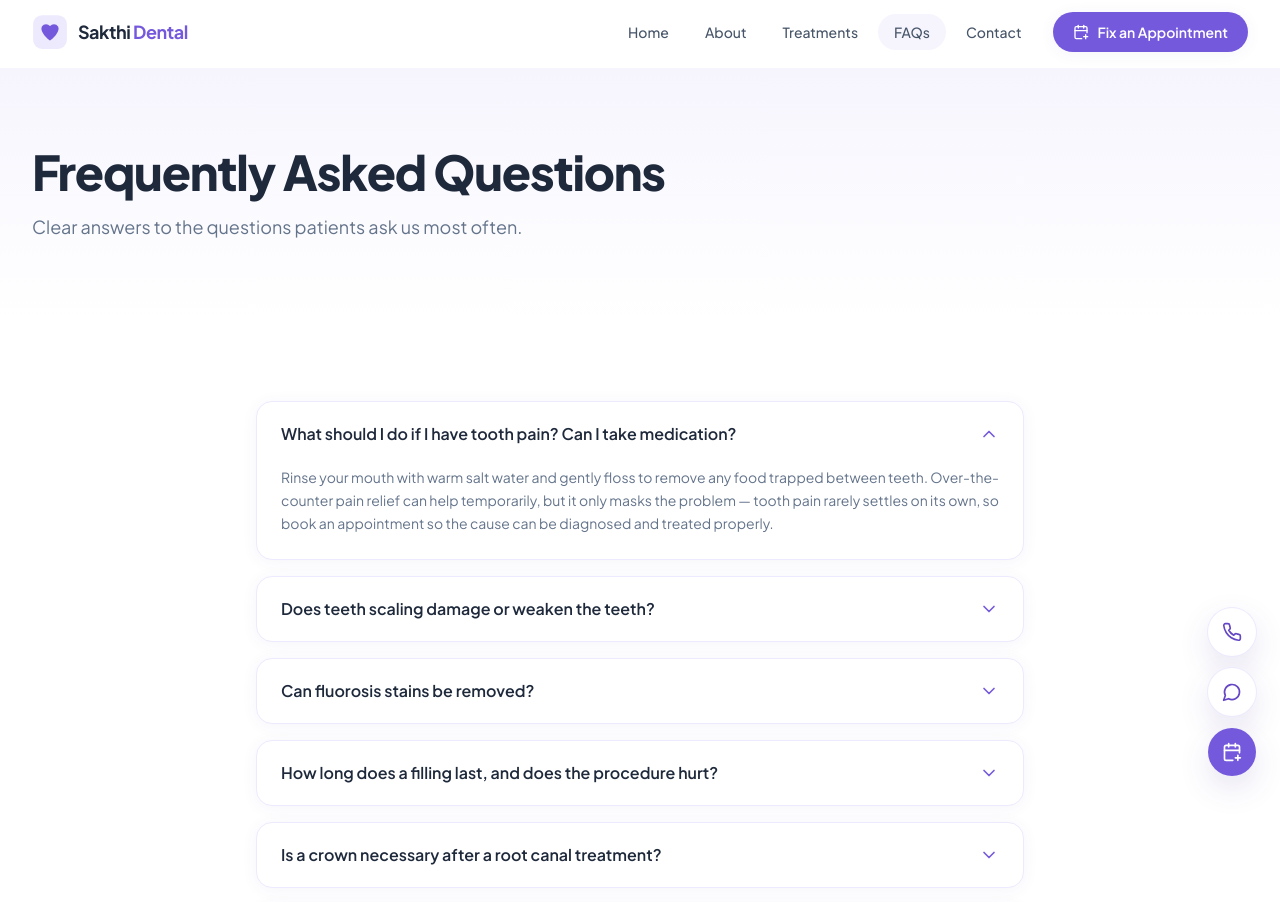
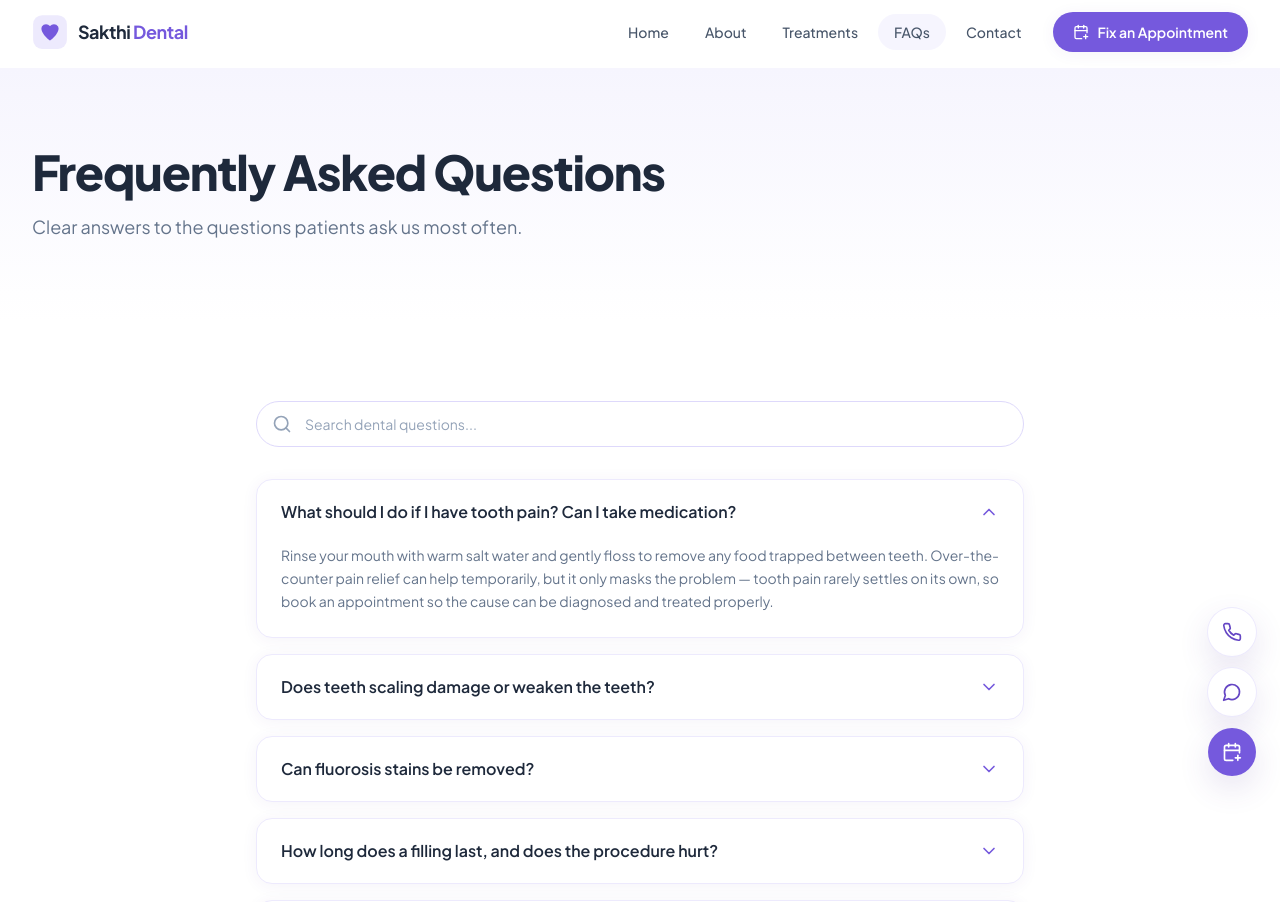
Before and after one commit to deepak251817-collab/sakthi-dental-clinic, a React (Vite) app: page /faq in a window 1280 px wide. Shown: the top 902 px of the page. Built offline with nearby package versions, Linux system fonts and the light colour scheme.

Commit message:
feat: add FAQ search functionality

```diff
--- /dev/null
+++ b/src/components/faq/FAQSearch.tsx
@@ -0,0 +1,27 @@
+import { Search } from 'lucide-react'
+
+interface FAQSearchProps {
+  query: string
+  onChange: (value: string) => void
+}
+
+/** Search input filtering FAQs by question and answer text. */
+export default function FAQSearch({ query, onChange }: FAQSearchProps) {
+  return (
+    <div className="relative">
+      <Search
+        className="pointer-events-none absolute left-4 top-1/2 h-5 w-5 -translate-y-1/2 text-slate-400"
+        aria-hidden="true"
+      />
+      <input
+        type="search"
+        role="searchbox"
+        value={query}
+        onChange={(event) => onChange(event.target.value)}
+        placeholder="Search dental questions..."
+        aria-label="Search dental questions"
+        className="w-full rounded-full border border-primary-200 bg-white py-3 pl-12 pr-4 text-sm text-slate-700 placeholder:text-slate-400 transition-colors focus:border-primary-400 focus:outline-none focus:ring-2 focus:ring-primary-100"
+      />
+    </div>
+  )
+}
--- a/src/pages/FAQ.tsx
+++ b/src/pages/FAQ.tsx
@@ -1,11 +1,28 @@
+import { useMemo, useState } from 'react'
+import { SearchX } from 'lucide-react'
 import AnimatedSection from '../components/common/AnimatedSection'
-import AppointmentButton from '../components/common/AppointmentButton'
 import Container from '../components/common/Container'
 import PageHero from '../components/common/PageHero'
+import AppointmentButton from '../components/common/AppointmentButton'
+import FAQSearch from '../components/faq/FAQSearch'
 import FAQItem from '../components/faq/FAQItem'
 import { faqs } from '../data/faqs'
 
 export default function FAQ() {
+  const [query, setQuery] = useState('')
+
+  const filteredFaqs = useMemo(() => {
+    const normalizedQuery = query.trim().toLowerCase()
+    if (normalizedQuery.length === 0) return faqs
+    return faqs.filter(
+      (faq) =>
+        faq.question.toLowerCase().includes(normalizedQuery) ||
+        faq.answer.toLowerCase().includes(normalizedQuery),
+    )
+  }, [query])
+
+  const isSearching = query.trim().length > 0
+
   return (
     <>
       <PageHero
@@ -15,12 +32,39 @@ export default function FAQ() {
 
       <section className="py-16 sm:py-20" aria-label="Frequently asked questions">
         <Container>
-          <div className="mx-auto max-w-3xl space-y-4">
-            {faqs.map((faq, index) => (
-              <AnimatedSection key={faq.question} delay={Math.min(index * 0.04, 0.3)}>
-                <FAQItem faq={faq} defaultOpen={index === 0} />
-              </AnimatedSection>
-            ))}
+          <div className="mx-auto max-w-3xl">
+            <AnimatedSection>
+              <FAQSearch query={query} onChange={setQuery} />
+            </AnimatedSection>
+
+            <div className="mt-8 space-y-4" aria-live="polite">
+              {filteredFaqs.length > 0 ? (
+                filteredFaqs.map((faq, index) => (
+                  <AnimatedSection key={faq.question} delay={Math.min(index * 0.04, 0.3)}>
+                    <FAQItem faq={faq} defaultOpen={index === 0 && !isSearching} />
+                  </AnimatedSection>
+                ))
+              ) : (
+                <div className="rounded-2xl border border-primary-100 bg-white px-8 py-14 text-center shadow-soft">
+                  <span className="mx-auto flex h-14 w-14 items-center justify-center rounded-full bg-primary-100 text-primary-700">
+                    <SearchX className="h-7 w-7" aria-hidden="true" />
+                  </span>
+                  <h2 className="mt-5 text-xl font-bold text-slate-800">
+                    No matching questions found.
+                  </h2>
+                  <p className="mt-2 text-sm text-slate-500">
+                    Try different words — or ask us directly.
+                  </p>
+                  <button
+                    type="button"
+                    onClick={() => setQuery('')}
+                    className="mt-6 inline-flex items-center justify-center rounded-full bg-primary-600 px-5 py-2.5 text-sm font-semibold text-white shadow-soft transition-colors hover:bg-primary-700 focus-visible:outline focus-visible:outline-2 focus-visible:outline-offset-2 focus-visible:outline-primary-600"
+                  >
+                    Clear Search
+                  </button>
+                </div>
+              )}
+            </div>
           </div>
 
           <AnimatedSection className="mt-12 text-center">
```
